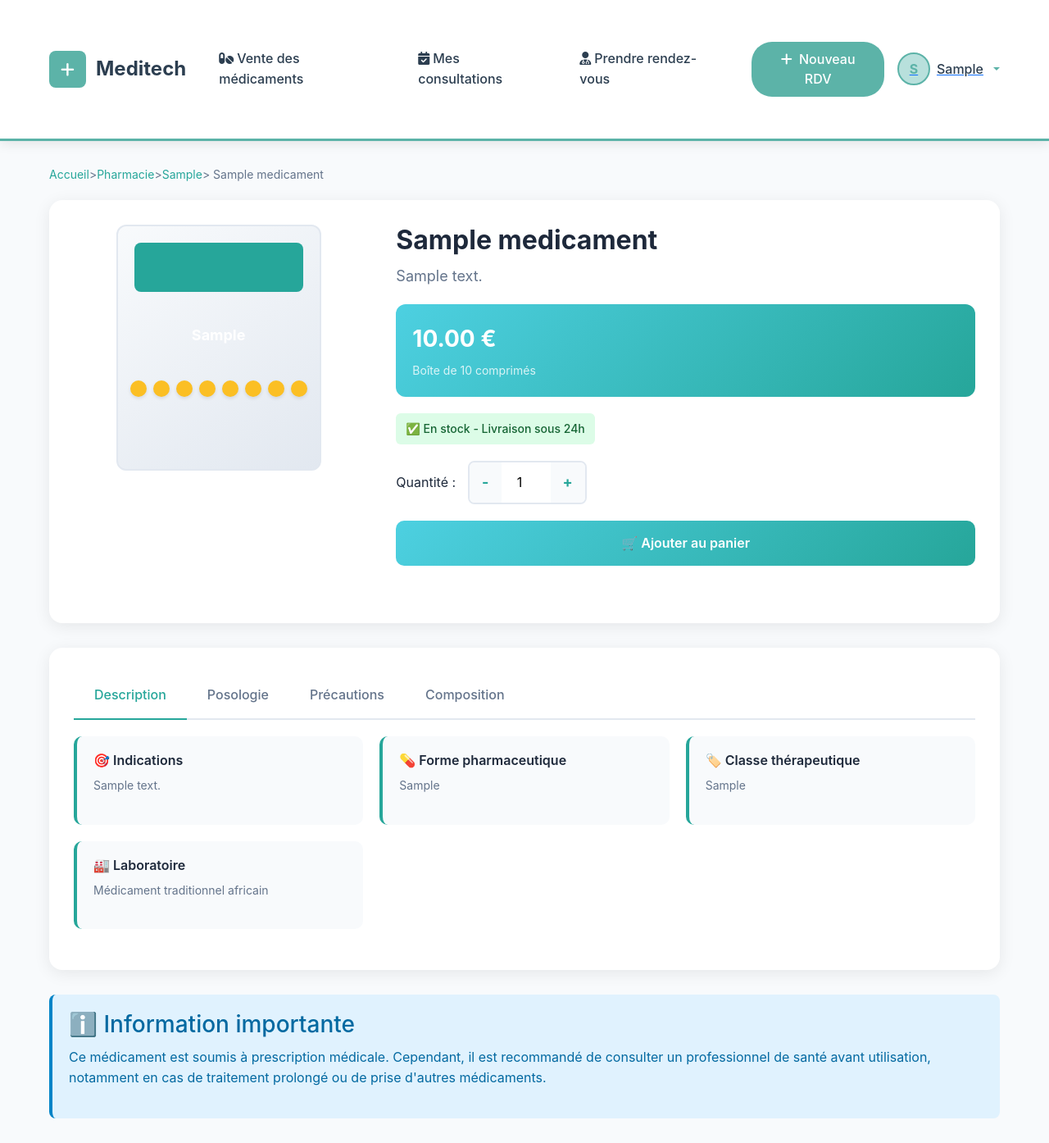
After one commit to Manos2605/good_doctors, a Flask app: page /medicaments/1 in a window 1280 px wide. The commit adds this page. Shown: the whole page at 82% size. Run offline with Flask 3, Linux system fonts and the light colour scheme; a user stored in the database is signed in; tables that the repository leaves empty hold one stand-in row (values such as "Sample post"); some libraries are stand-ins or nearby versions.

Commit message:
detail médicament terminer

```diff
--- a/app/routes/consultations.py
+++ b/app/routes/consultations.py
@@ -1165,3 +1165,11 @@ def download_document(id):
         as_attachment=True,
         download_name=f'document_{document.date_emission.strftime("%Y%m%d")}.pdf'
     )
+
+@bp.route('/medicaments/<int:id>')
+@login_required
+def detail_medicament(id):
+    medicament = Medicament.query.get_or_404(id)
+    return render_template('consultations/detail_medicament.html',
+                         title=f'{medicament.nom} - Détails',
+                         medicament=medicament)
--- /dev/null
+++ b/app/templates/consultations/detail_medicament.html
@@ -0,0 +1,535 @@
+{% extends "base.html" %}
+
+{% block content %}
+<div class="container">
+    <div class="breadcrumb">
+        <a href="{{ url_for('main.index') }}">Accueil</a> >
+        <a href="{{ url_for('consultations.medicaments') }}">Pharmacie</a> >
+        <a href="#">{{ medicament.categorie }}</a> >
+        {{ medicament.nom }}
+    </div>
+
+    <div class="product-section">
+        <div class="product-header">
+            <div class="product-image">
+                <div class="medicine-box">
+                    <div class="medicine-name-on-box">{{ medicament.nom.split()[0] }}</div>
+                    <div class="medicine-dose-on-box">{{ medicament.nom.split()[-1] if medicament.nom.split()[-1].endswith('mg') else '' }}</div>
+                    <div class="medicine-pills">
+                        {% for _ in range(8) %}
+                        <div class="pill"></div>
+                        {% endfor %}
+                    </div>
+                </div>
+            </div>
+
+            <div class="product-info">
+                <h1>{{ medicament.nom }}</h1>
+                <p class="product-subtitle">{{ medicament.description }}</p>
+
+                <div class="price-section">
+                    <div class="price">{{ "%.2f"|format(medicament.prix) }} €</div>
+                    <div class="price-unit">Boîte de {{ medicament.stock }} comprimés</div>
+                </div>
+
+                <div class="availability">
+                    {% if medicament.stock > 0 %}
+                    ✅ En stock - Livraison sous 24h
+                    {% else %}
+                    ❌ Rupture de stock
+                    {% endif %}
+                </div>
+
+                <div class="quantity-selector">
+                    <label>Quantité :</label>
+                    <div class="quantity-controls">
+                        <button class="quantity-btn" onclick="changeQuantity(-1)">-</button>
+                        <input type="number" class="quantity-input" value="1" id="quantity" min="1" max="10">
+                        <button class="quantity-btn" onclick="changeQuantity(1)">+</button>
+                    </div>
+                </div>
+
+                <button class="btn-add-cart" onclick="addToCart()" {% if medicament.stock == 0 %}disabled{% endif %}>
+                    🛒 Ajouter au panier
+                </button>
+            </div>
+        </div>
+    </div>
+
+    <div class="product-section">
+        <div class="info-tabs">
+            <button class="tab active" onclick="showTab('description')">Description</button>
+            <button class="tab" onclick="showTab('posologie')">Posologie</button>
+            <button class="tab" onclick="showTab('precautions')">Précautions</button>
+            <button class="tab" onclick="showTab('composition')">Composition</button>
+        </div>
+
+        <div id="description" class="tab-content active">
+            <div class="info-grid">
+                <div class="info-card">
+                    <h3>🎯 Indications</h3>
+                    <p>{{ medicament.description }}</p>
+                </div>
+                <div class="info-card">
+                    <h3>💊 Forme pharmaceutique</h3>
+                    <p>{{ medicament.type }}</p>
+                </div>
+                <div class="info-card">
+                    <h3>🏷️ Classe thérapeutique</h3>
+                    <p>{{ medicament.categorie }}</p>
+                </div>
+                <div class="info-card">
+                    <h3>🏭 Laboratoire</h3>
+                    <p>Médicament {{ 'soumis à prescription médicale' if medicament.type == 'moderne' else 'traditionnel africain' }}</p>
+                </div>
+            </div>
+        </div>
+
+        <div id="posologie" class="tab-content">
+            <div class="info-grid">
+                <div class="info-card">
+                    <h3>👥 Posologie</h3>
+                    <p>Consultez votre médecin pour la posologie adaptée à votre cas.</p>
+                </div>
+                <div class="info-card">
+                    <h3>⏰ Fréquence d'administration</h3>
+                    <p>Suivez les recommandations de votre médecin.</p>
+                </div>
+                <div class="info-card">
+                    <h3>🍽️ Mode d'administration</h3>
+                    <p>Voie orale. À prendre avec un grand verre d'eau.</p>
+                </div>
+                <div class="info-card">
+                    <h3>⚠️ Durée de traitement</h3>
+                    <p>Ne pas dépasser la durée prescrite par votre médecin.</p>
+                </div>
+            </div>
+        </div>
+
+        <div id="precautions" class="tab-content">
+            <div class="warning-section">
+                <h3>🚨 Contre-indications</h3>
+                <ul>
+                    {% for contre_indication in medicament.contre_indications.split('\n') %}
+                    <li>{{ contre_indication }}</li>
+                    {% endfor %}
+                </ul>
+            </div>
+
+            <div class="info-grid">
+                <div class="info-card">
+                    <h3>⚠️ Effets secondaires</h3>
+                    <p>{{ medicament.effets_secondaires }}</p>
+                </div>
+                <div class="info-card">
+                    <h3>🍷 Alcool</h3>
+                    <p>Évitez la consommation d'alcool pendant le traitement.</p>
+                </div>
+                <div class="info-card">
+                    <h3>🤰 Grossesse et allaitement</h3>
+                    <p>Consultez votre médecin avant utilisation.</p>
+                </div>
+                <div class="info-card">
+                    <h3>🚗 Conduite et machines</h3>
+                    <p>Consultez votre médecin concernant l'aptitude à conduire.</p>
+                </div>
+            </div>
+        </div>
+
+        <div id="composition" class="tab-content">
+            <div class="info-grid">
+                <div class="info-card">
+                    <h3>💊 Type de médicament</h3>
+                    <p>{{ medicament.type }}</p>
+                </div>
+                <div class="info-card">
+                    <h3>📦 Stock disponible</h3>
+                    <p>{{ medicament.stock }} unités</p>
+                </div>
+                <div class="info-card">
+                    <h3>📅 Date d'expiration</h3>
+                    <p>{{ medicament.date_expiration.strftime('%d/%m/%Y') if medicament.date_expiration else 'Non spécifiée' }}</p>
+                </div>
+            </div>
+        </div>
+    </div>
+
+    <div class="prescription-notice">
+        <h3>ℹ️ Information importante</h3>
+        <p>Ce médicament est {{ 'disponible sans ordonnance' if medicament.type == 'africain' else 'soumis à prescription médicale' }}. Cependant, il est recommandé de consulter un professionnel de santé avant utilisation, notamment en cas de traitement prolongé ou de prise d'autres médicaments.</p>
+    </div>
+</div>
+
+<style>
+    /* Styles du template */
+    * {
+        margin: 0;
+        padding: 0;
+        box-sizing: border-box;
+    }
+
+    body {
+        font-family: -apple-system, BlinkMacSystemFont, 'Segoe UI', Roboto, Oxygen, Ubuntu, Cantarell, sans-serif;
+        background-color: #f8fafc;
+        color: #1e293b;
+        line-height: 1.6;
+    }
+
+    .container {
+        max-width: 1200px;
+        margin: 0 auto;
+        padding: 30px 20px;
+    }
+
+    .breadcrumb {
+        color: #64748b;
+        margin-bottom: 20px;
+        font-size: 14px;
+    }
+
+    .breadcrumb a {
+        color: #26a69a;
+        text-decoration: none;
+    }
+
+    .product-section {
+        background: white;
+        border-radius: 16px;
+        padding: 30px;
+        box-shadow: 0 4px 20px rgba(0,0,0,0.08);
+        margin-bottom: 30px;
+    }
+
+    .product-header {
+        display: grid;
+        grid-template-columns: 1fr 2fr;
+        gap: 40px;
+        margin-bottom: 40px;
+    }
+
+    .product-image {
+        text-align: center;
+    }
+
+    .medicine-box {
+        width: 250px;
+        height: 300px;
+        background: linear-gradient(145deg, #f8fafc 0%, #e2e8f0 100%);
+        border-radius: 12px;
+        margin: 0 auto 20px;
+        display: flex;
+        flex-direction: column;
+        align-items: center;
+        justify-content: center;
+        border: 2px solid #e2e8f0;
+        position: relative;
+        overflow: hidden;
+    }
+
+    .medicine-box::before {
+        content: '';
+        position: absolute;
+        top: 20px;
+        left: 20px;
+        right: 20px;
+        height: 60px;
+        background: #26a69a;
+        border-radius: 8px;
+    }
+
+    .medicine-name-on-box {
+        color: white;
+        font-weight: bold;
+        font-size: 18px;
+        margin-top: 30px;
+        z-index: 1;
+    }
+
+    .medicine-dose-on-box {
+        color: white;
+        font-size: 14px;
+        z-index: 1;
+    }
+
+    .medicine-pills {
+        margin-top: 40px;
+        display: flex;
+        gap: 8px;
+        flex-wrap: wrap;
+        justify-content: center;
+    }
+
+    .pill {
+        width: 20px;
+        height: 20px;
+        background: #fbbf24;
+        border-radius: 50%;
+        box-shadow: 0 2px 4px rgba(0,0,0,0.1);
+    }
+
+    .product-info h1 {
+        font-size: 32px;
+        color: #1e293b;
+        margin-bottom: 10px;
+        font-weight: 700;
+    }
+
+    .product-subtitle {
+        color: #64748b;
+        font-size: 18px;
+        margin-bottom: 20px;
+    }
+
+    .price-section {
+        background: linear-gradient(135deg, #4dd0e1 0%, #26a69a 100%);
+        padding: 20px;
+        border-radius: 12px;
+        margin-bottom: 20px;
+    }
+
+    .price {
+        color: white;
+        font-size: 28px;
+        font-weight: bold;
+        margin-bottom: 5px;
+    }
+
+    .price-unit {
+        color: rgba(255,255,255,0.8);
+        font-size: 14px;
+    }
+
+    .availability {
+        background: #dcfce7;
+        color: #166534;
+        padding: 8px 12px;
+        border-radius: 6px;
+        font-size: 14px;
+        font-weight: 500;
+        display: inline-block;
+        margin-bottom: 20px;
+    }
+
+    .quantity-selector {
+        display: flex;
+        align-items: center;
+        gap: 15px;
+        margin-bottom: 20px;
+    }
+
+    .quantity-controls {
+        display: flex;
+        align-items: center;
+        border: 2px solid #e2e8f0;
+        border-radius: 8px;
+        overflow: hidden;
+    }
+
+    .quantity-btn {
+        background: #f8fafc;
+        border: none;
+        padding: 10px 15px;
+        cursor: pointer;
+        font-size: 18px;
+        font-weight: bold;
+        color: #26a69a;
+    }
+
+    .quantity-btn:hover {
+        background: #e2e8f0;
+    }
+
+    .quantity-input {
+        border: none;
+        padding: 10px 15px;
+        text-align: center;
+        width: 60px;
+        font-size: 16px;
+    }
+
+    .btn-add-cart {
+        background: linear-gradient(135deg, #4dd0e1 0%, #26a69a 100%);
+        color: white;
+        padding: 15px 30px;
+        border: none;
+        border-radius: 10px;
+        font-size: 16px;
+        font-weight: 600;
+        cursor: pointer;
+        transition: all 0.3s ease;
+        width: 100%;
+    }
+
+    .btn-add-cart:hover {
+        transform: translateY(-2px);
+        box-shadow: 0 8px 25px rgba(77, 208, 225, 0.3);
+    }
+
+    .btn-add-cart:disabled {
+        background: #e2e8f0;
+        cursor: not-allowed;
+    }
+
+    .info-tabs {
+        display: flex;
+        border-bottom: 2px solid #e2e8f0;
+        margin-bottom: 20px;
+    }
+
+    .tab {
+        padding: 15px 25px;
+        background: none;
+        border: none;
+        cursor: pointer;
+        font-size: 16px;
+        font-weight: 500;
+        color: #64748b;
+        position: relative;
+    }
+
+    .tab.active {
+        color: #26a69a;
+    }
+
+    .tab.active::after {
+        content: '';
+        position: absolute;
+        bottom: -2px;
+        left: 0;
+        right: 0;
+        height: 2px;
+        background: #26a69a;
+    }
+
+    .tab-content {
+        display: none;
+    }
+
+    .tab-content.active {
+        display: block;
+    }
+
+    .info-grid {
+        display: grid;
+        grid-template-columns: repeat(auto-fit, minmax(300px, 1fr));
+        gap: 20px;
+        margin-bottom: 20px;
+    }
+
+    .info-card {
+        background: #f8fafc;
+        padding: 20px;
+        border-radius: 10px;
+        border-left: 4px solid #26a69a;
+    }
+
+    .info-card h3 {
+        color: #1e293b;
+        margin-bottom: 10px;
+        font-size: 16px;
+        font-weight: 600;
+    }
+
+    .info-card p {
+        color: #64748b;
+        font-size: 14px;
+    }
+
+    .warning-section {
+        background: #fef3cd;
+        border-left: 4px solid #f59e0b;
+        padding: 20px;
+        border-radius: 8px;
+        margin-top: 20px;
+    }
+
+    .warning-section h3 {
+        color: #92400e;
+        margin-bottom: 10px;
+        display: flex;
+        align-items: center;
+        gap: 8px;
+    }
+
+    .warning-section ul {
+        color: #92400e;
+        margin-left: 20px;
+    }
+
+    .prescription-notice {
+        background: #e0f2fe;
+        border-left: 4px solid #0284c7;
+        padding: 20px;
+        border-radius: 8px;
+        margin-top: 20px;
+    }
+
+    .prescription-notice h3 {
+        color: #0369a1;
+        margin-bottom: 10px;
+    }
+
+    .prescription-notice p {
+        color: #0369a1;
+    }
+
+    @media (max-width: 768px) {
+        .product-header {
+            grid-template-columns: 1fr;
+            gap: 20px;
+        }
+
+        .medicine-box {
+            width: 200px;
+            height: 240px;
+        }
+
+        .info-grid {
+            grid-template-columns: 1fr;
+        }
+    }
+</style>
+
+<script>
+    let quantity = 1;
+
+    function changeQuantity(delta) {
+        const input = document.getElementById('quantity');
+        const newValue = parseInt(input.value) + delta;
+        if (newValue >= 1 && newValue <= 10) {
+            input.value = newValue;
+            quantity = newValue;
+        }
+    }
+
+    function addToCart() {
+        alert(`${quantity} boîte(s) de {{ medicament.nom }} ajoutée(s) au panier !`);
+    }
+
+    function showTab(tabName) {
+        // Hide all tab contents
+        const tabContents = document.querySelectorAll('.tab-content');
+        tabContents.forEach(content => content.classList.remove('active'));
+
+        // Remove active class from all tabs
+        const tabs = document.querySelectorAll('.tab');
+        tabs.forEach(tab => tab.classList.remove('active'));
+
+        // Show selected tab content
+        document.getElementById(tabName).classList.add('active');
+
+        // Add active class to clicked tab
+        event.target.classList.add('active');
+    }
+
+    // Handle quantity input changes
+    document.getElementById('quantity').addEventListener('change', function() {
+        const value = parseInt(this.value);
+        if (value >= 1 && value <= 10) {
+            quantity = value;
+        } else {
+            this.value = quantity;
+        }
+    });
+</script>
+{% endblock %}
```
Also changed, not shown: app/routes/temp.py (added, +13 -0 lines), app/templates/consultations/medicaments.html (+2 -42 lines), app/templates/consultations/rendez_vous.html (indentation only).
